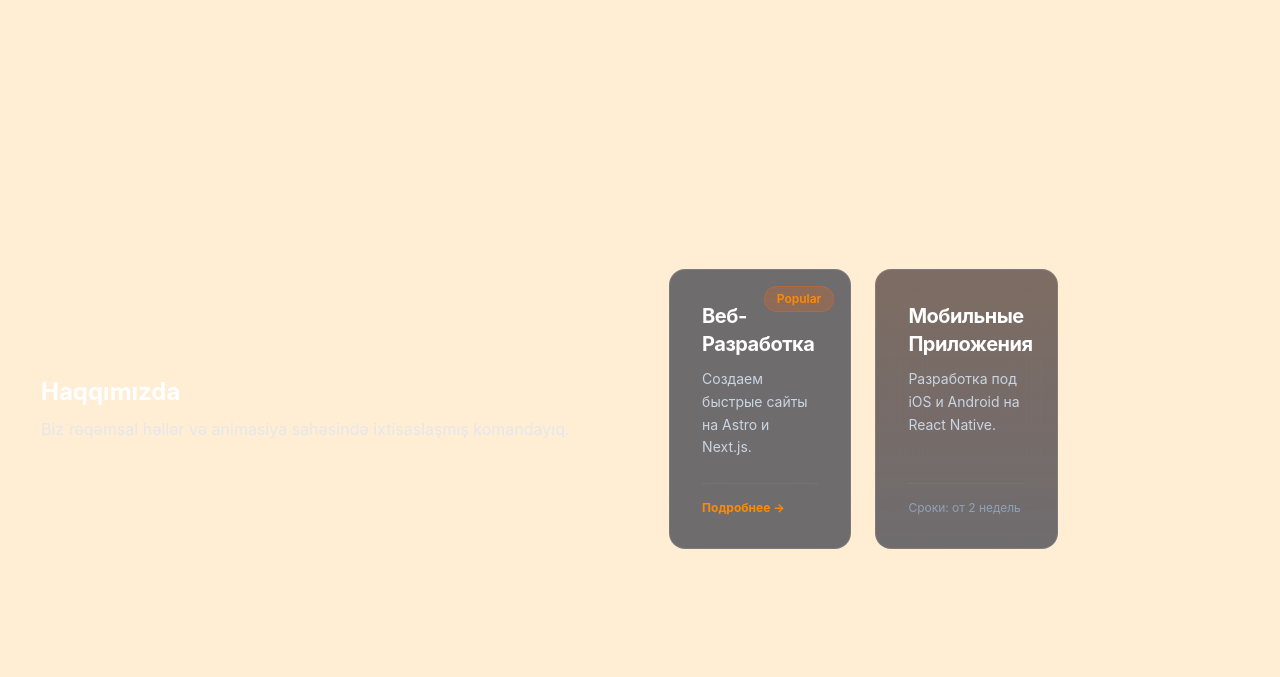
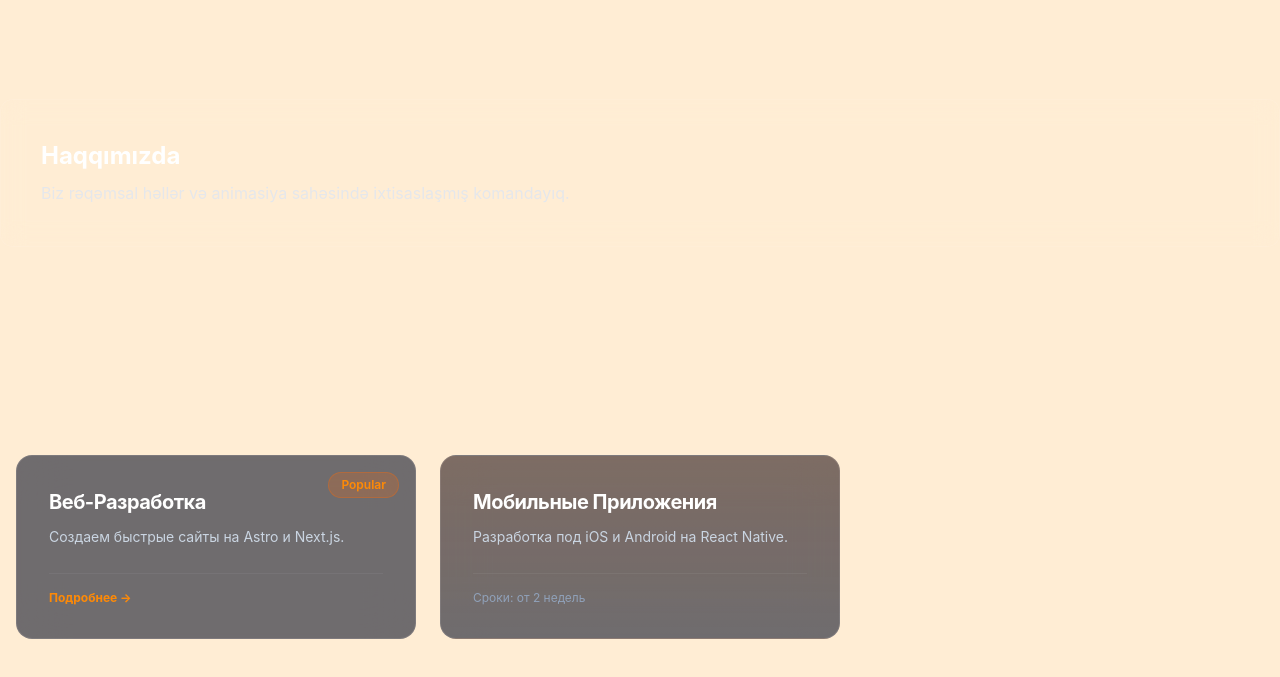
Before and after one commit to tsult595/tanitim-az, an Astro site in the folder apps/web/: page / in a window 1280 px wide. Shown: the part 63-740 px from the top of the page. Built offline with nearby package versions, Linux system fonts and the light colour scheme; Astro itself is replaced by a stand-in of ours.

Commit message:
hero.astro da flex-col elave olundu

```diff
--- a/apps/web/src/components/user/mainPage/Hero.astro
+++ b/apps/web/src/components/user/mainPage/Hero.astro
@@ -13,7 +13,7 @@ const { class: className } = Astro.props;
 <section class:list={["relative w-full min-h-screen flex flex-col justify-between overflow-hidden", className]}>
   <Header class="pointer-events-auto fixed top-0 right-0 left-0 z-50 p-6 sm:p-10" />
 
-  <main class="flex-1 w-full pt-28 sm:pt-36 flex items-center">
+  <main class="flex-1 w-full pt-28 sm:pt-36 flex items-center flex-col justify-center gap-20 sm:gap-32">
     <AboutSection class="relative z-10 flex w-full flex-col justify-between p-6 sm:p-10" />
     <ServicesSection class="w-full relative z-10" />
   </main>
```
